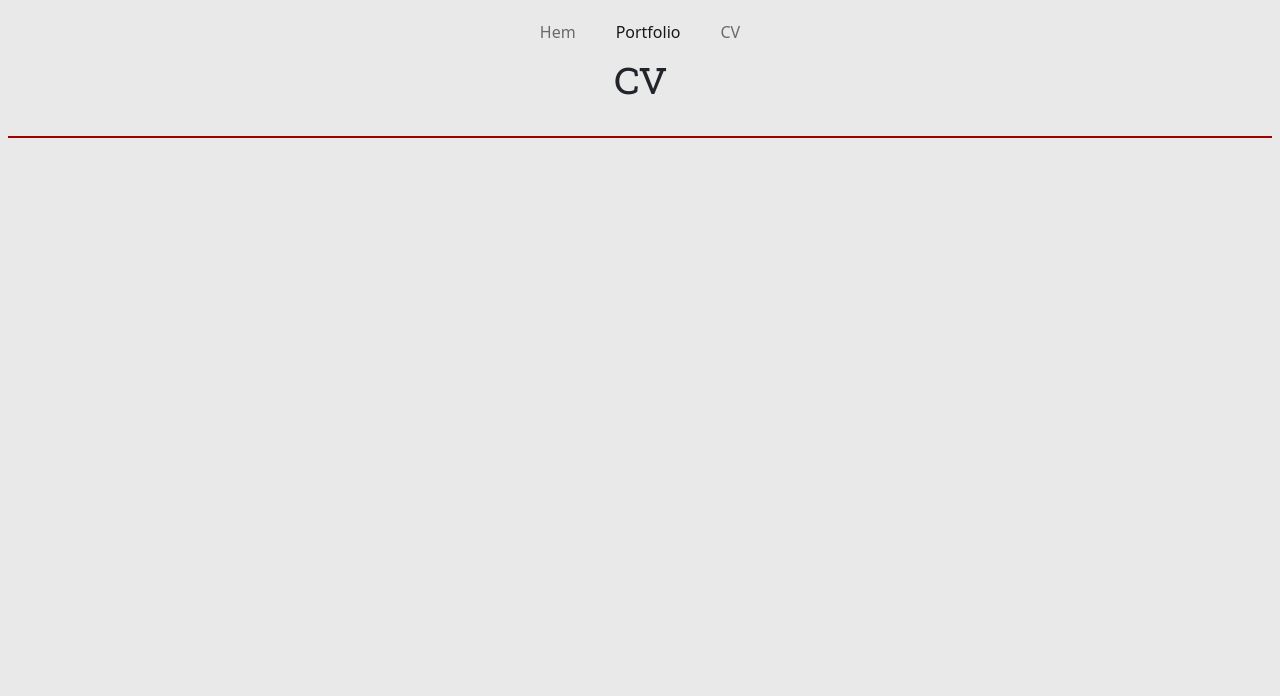
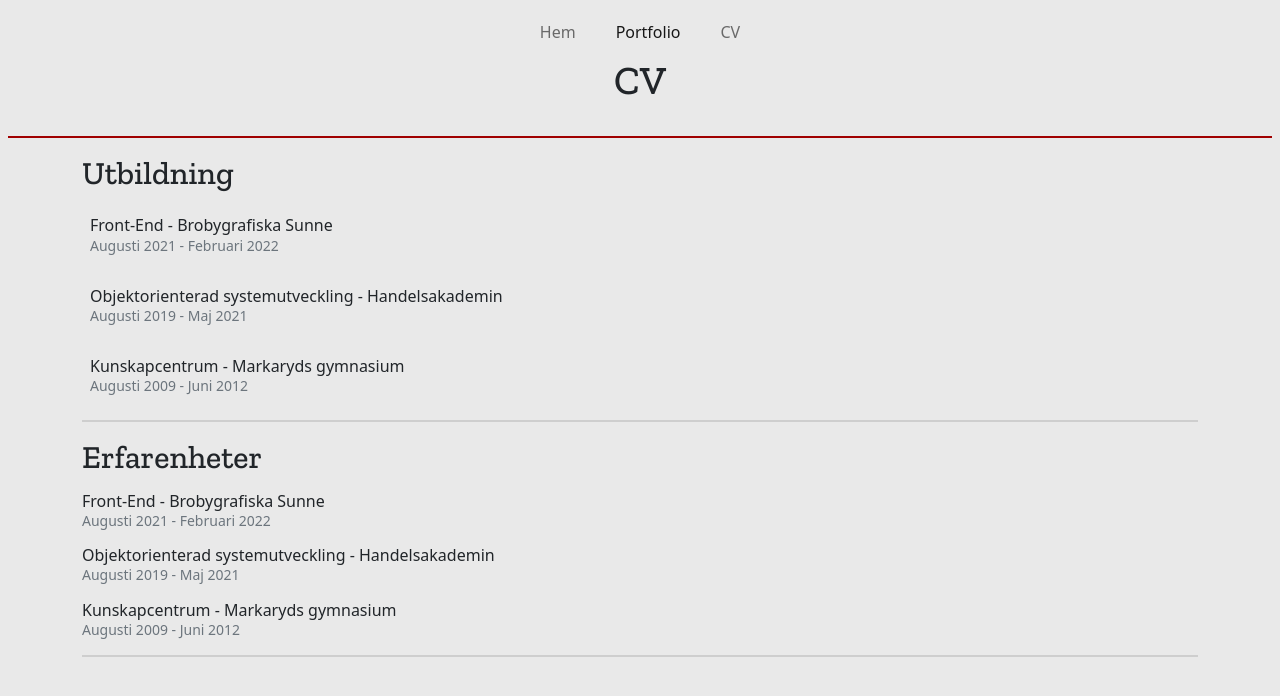
Before and after one commit to rasmusbergstrom/wp-theme-bootstrap, a plain HTML site: page page.html in a window 1280 px wide. Drawn offline with nearby package versions, Linux system fonts and the light colour scheme.

Commit message:
Add create-page content

```diff
--- a/page.html
+++ b/page.html
@@ -29,6 +29,46 @@
     <section class="title-section p-2 pb-4 pt-5 m-2">
       <h1 class="text-center">CV</h1>
     </section>
+
+    <section class="container">
+        <div class="edu-container" style="border-bottom: solid 2px #2222">
+            <h2 class="mb-3 mt-3">Utbildning</h2>
+            <div class="mb-3 ">
+                <h6 class="p-2">Front-End - Brobygrafiska Sunne <br>
+                <small class="text-muted">Augusti 2021 - Februari 2022</small>
+                </h6>
+            </div>
+            <div class="mb-3 ">
+                <h6 class="p-2">Objektorienterad systemutveckling - Handelsakademin <br>
+                <small class="text-muted ">Augusti 2019 - Maj 2021</small>
+                </h6>
+            </div>
+            <div class="mb-3 ">
+                <h6 class="p-2">Kunskapcentrum - Markaryds gymnasium <br>
+                <small class="text-muted">Augusti 2009 - Juni 2012</small>
+                </h6>
+            </div>
+        </div>
+        <div class="edu-container" style="border-bottom: solid 2px #2222">
+            <h2 class="mb-3 mt-3">Erfarenheter</h2>
+            <div class="mb-3">
+                <h6 class="">Front-End - Brobygrafiska Sunne <br>
+                <small class="text-muted">Augusti 2021 - Februari 2022</small>
+                </h6>
+            </div>
+            <div class="mb-3">
+                <h6>Objektorienterad systemutveckling - Handelsakademin <br>
+                <small class="text-muted">Augusti 2019 - Maj 2021</small>
+                </h6>
+            </div>
+            <div class="mb-3">
+                <h6>Kunskapcentrum - Markaryds gymnasium <br>
+                <small class="text-muted">Augusti 2009 - Juni 2012</small>
+                </h6>
+            </div>
+        </div>
+    </section>
+
     <script src="https://cdn.jsdelivr.net/npm/bootstrap@5.1.3/dist/js/bootstrap.bundle.min.js" integrity="sha384-ka7Sk0Gln4gmtz2MlQnikT1wXgYsOg+OMhuP+IlRH9sENBO0LRn5q+8nbTov4+1p" crossorigin="anonymous"></script>
     <script src="script.js"></script>
   </body>
--- a/style.scss
+++ b/style.scss
@@ -110,7 +110,6 @@ a{
         color: $sec-color;
     }
 }
-
 .carousel{
     min-height: 400px;
     position: relative;
```
Also changed, not shown: 1 other file.
